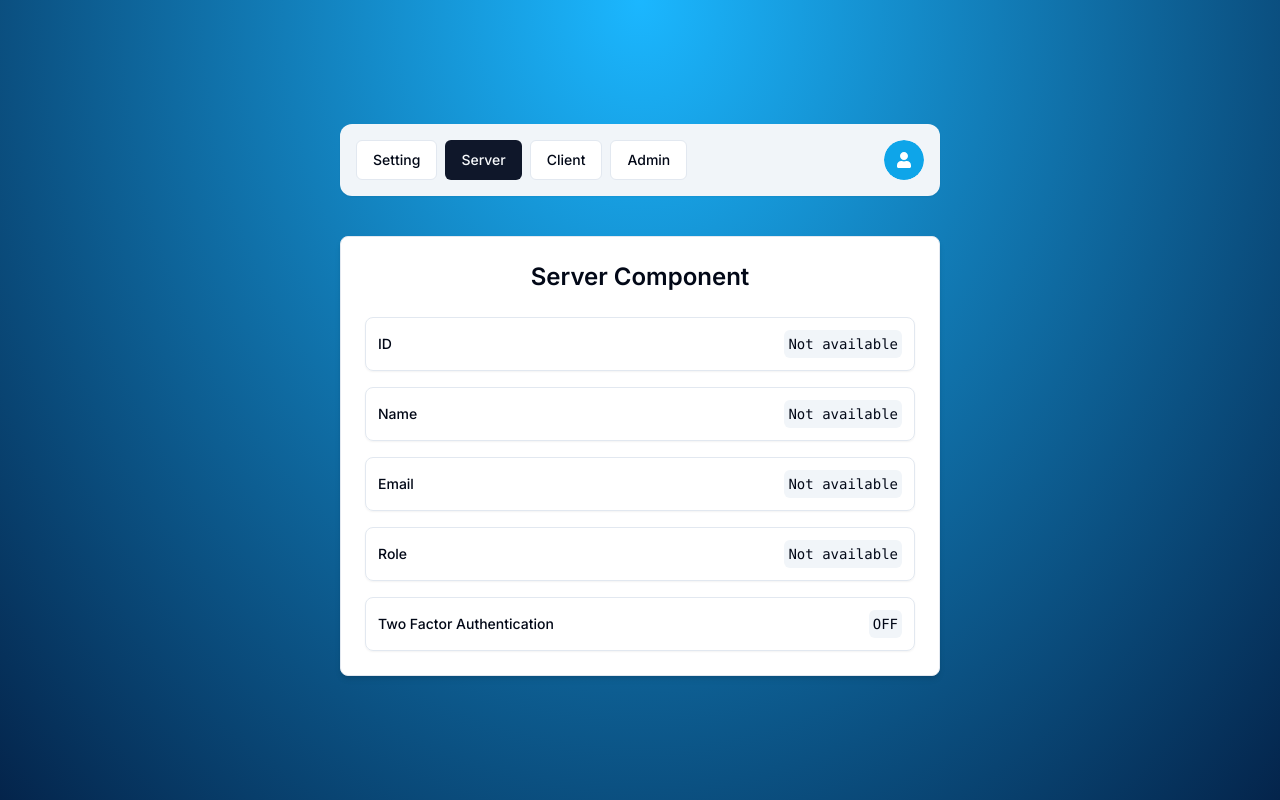
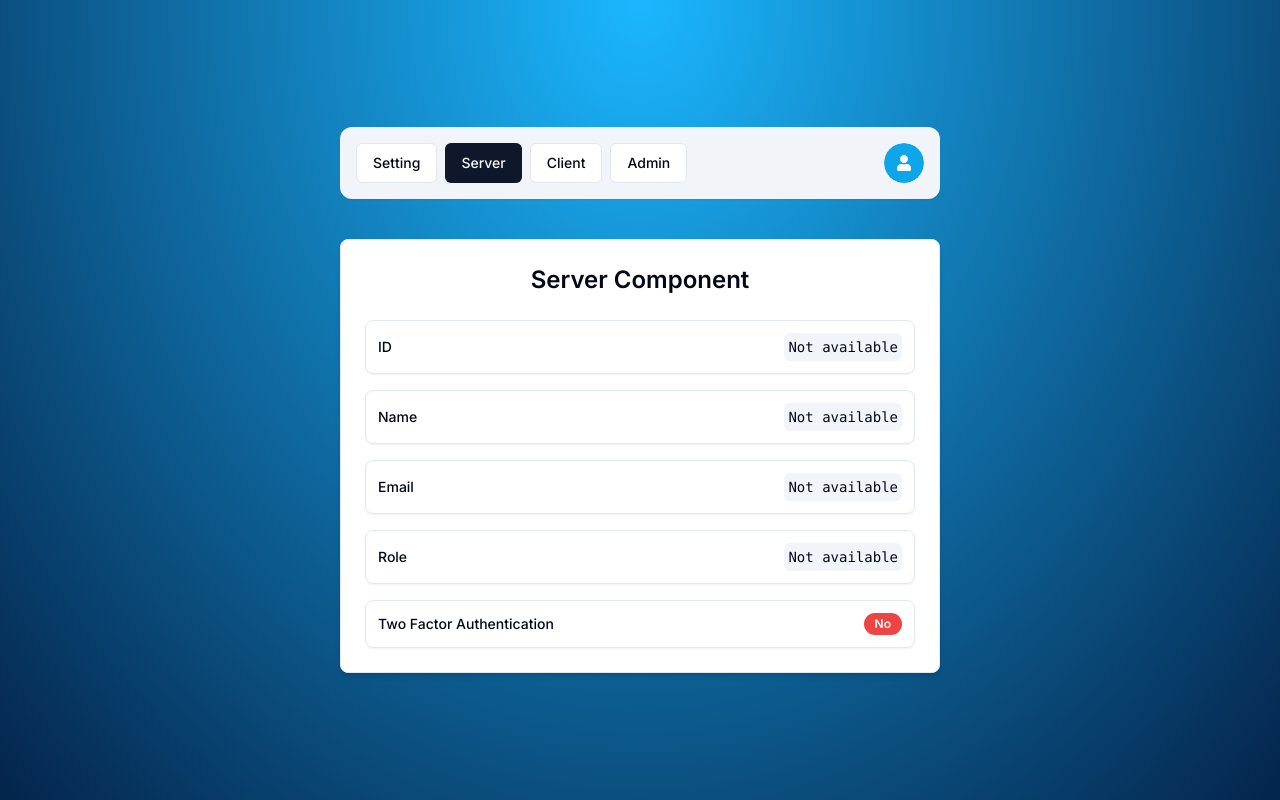
Before and after one commit to Bonkesam/Authentication-V5, a Next.js app: page /server in a window 1280 px wide. Built offline with nearby package versions, Linux system fonts and the light colour scheme; no server answers.

Commit message:
Adds the server and client components in the nav bar

```diff
--- a/app/(protected)/_components/navbar.tsx
+++ b/app/(protected)/_components/navbar.tsx
@@ -31,7 +31,7 @@
         <Button asChild
             variant={pathname === '/client' ? "default" : "outline"}
         >
-            <Link href="/server">
+            <Link href="/client">
                 Client
             </Link>
         </Button>
@@ -39,7 +39,7 @@
         <Button asChild
             variant={pathname === '/admin' ? "default" : "outline"}
         >
-            <Link href="/server">
+            <Link href="/admin">
                 Admin
             </Link>
         </Button>
--- /dev/null
+++ b/app/(protected)/client/page.tsx
@@ -0,0 +1,19 @@
+'use client';
+
+import UserInfo from '@/components/userInfo';
+import { useCurrentUser } from '@/hooks/use-current-user';
+
+const ClientPage = () => {
+
+    const user = useCurrentUser();
+  return (
+    <div>
+      <UserInfo
+        user={user}
+        label='Client Component'
+      />
+    </div>
+  )
+}
+
+export default ClientPage;
--- a/auth.ts
+++ b/auth.ts
@@ -62,7 +62,7 @@
         session.user.role = token.role as UserRole;
       }
       if (session.user) {
-        session.user.isTwoFactorEnabled = token.isTwoFactorEnabled;
+        session.user.isTwoFactorEnabled = token.isTwoFactorEnabled as boolean;
       }
       return session;
     },
--- /dev/null
+++ b/components/ui/badge.tsx
@@ -0,0 +1,37 @@
+import * as React from "react"
+import { cva, type VariantProps } from "class-variance-authority"
+
+import { cn } from "@/lib/utils"
+
+const badgeVariants = cva(
+  "inline-flex items-center rounded-full border px-2.5 py-0.5 text-xs font-semibold transition-colors focus:outline-none focus:ring-2 focus:ring-ring focus:ring-offset-2",
+  {
+    variants: {
+      variant: {
+        default:
+          "border-transparent bg-primary text-primary-foreground hover:bg-primary/80",
+        secondary:
+          "border-transparent bg-secondary text-secondary-foreground hover:bg-secondary/80",
+        destructive:
+          "border-transparent bg-destructive text-destructive-foreground hover:bg-destructive/80",
+        outline: "text-foreground",
+        success:"border-transparent bg-emerald-700 text-primary-foreground"
+      },
+    },
+    defaultVariants: {
+      variant: "default",
+    },
+  }
+)
+
+export interface BadgeProps
+  extends React.HTMLAttributes<HTMLDivElement>,
+    VariantProps<typeof badgeVariants> {}
+
+function Badge({ className, variant, ...props }: BadgeProps) {
+  return (
+    <div className={cn(badgeVariants({ variant }), className)} {...props} />
+  )
+}
+
+export { Badge, badgeVariants }
--- a/components/userInfo.tsx
+++ b/components/userInfo.tsx
@@ -1,5 +1,6 @@
 import { ExtendedUser } from "@/next-auth";
 import { Card, CardContent, CardHeader } from "./ui/card";
+import { Badge } from "./ui/badge";
 
 interface userInterfaceProps {
     user?: ExtendedUser;
@@ -54,9 +55,9 @@
             <p className="text-sm font-medium">
                 Two Factor Authentication
             </p>
-            <p className="truncate text-sm max-w-[180px] font-mono p-1 bg-slate-100 rounded-md">
-                OFF
-            </p>
+            <Badge variant={user?.isTwoFactorEnabled ? "success" : "destructive"}>
+                {user?.isTwoFactorEnabled ? 'Yes' : 'No'}
+            </Badge>
         </div>
       </CardContent>
     </Card>
--- a/next-auth.d.ts
+++ b/next-auth.d.ts
@@ -2,7 +2,8 @@
 import { UserRole } from "@prisma/client";
 
 export type ExtendedUser = DefaultSession["user"] & {
-    role: UserRole
+    role: UserRole;
+    isTwoFactorEnabled: boolean;
 };
 
 declare module "next-auth" {
```
